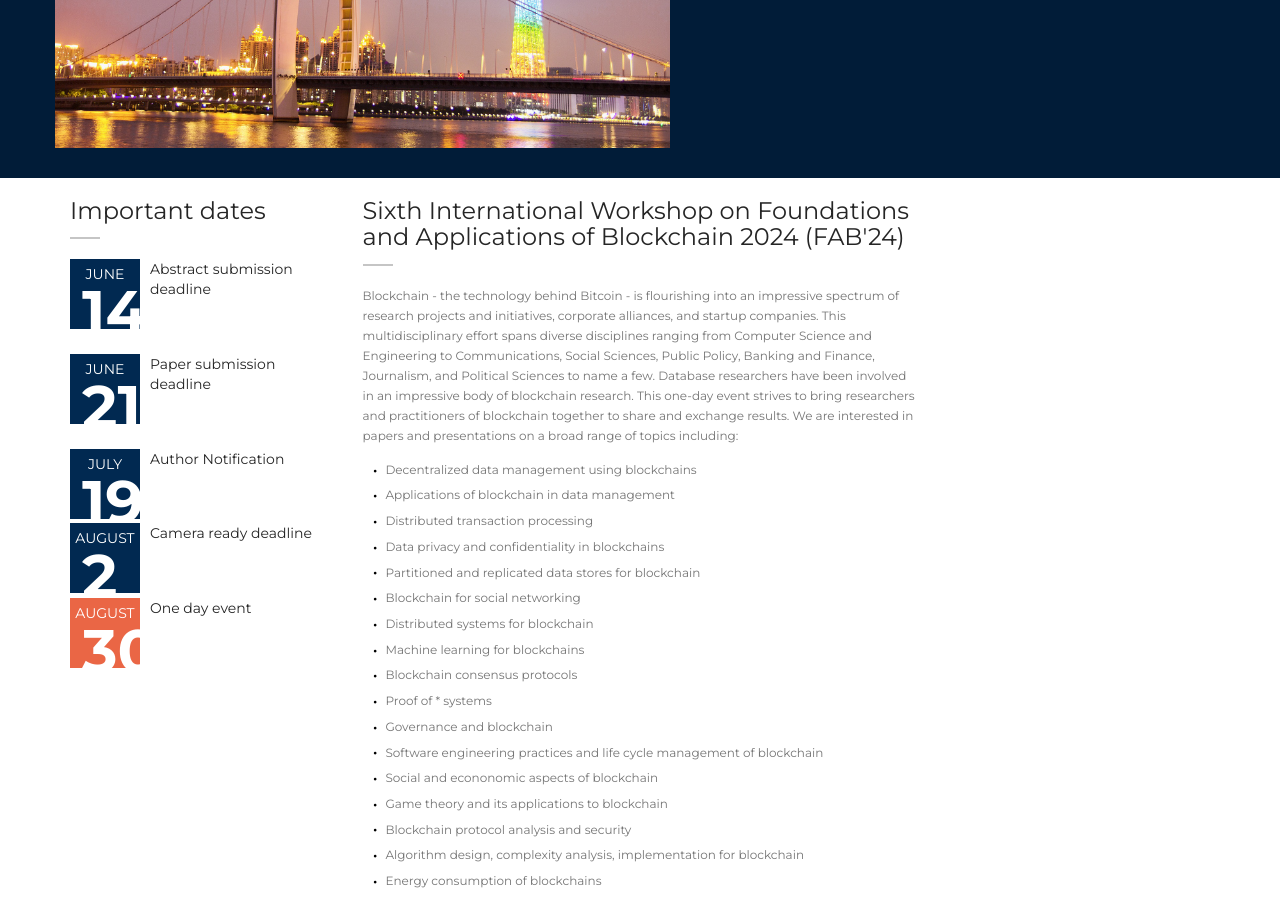
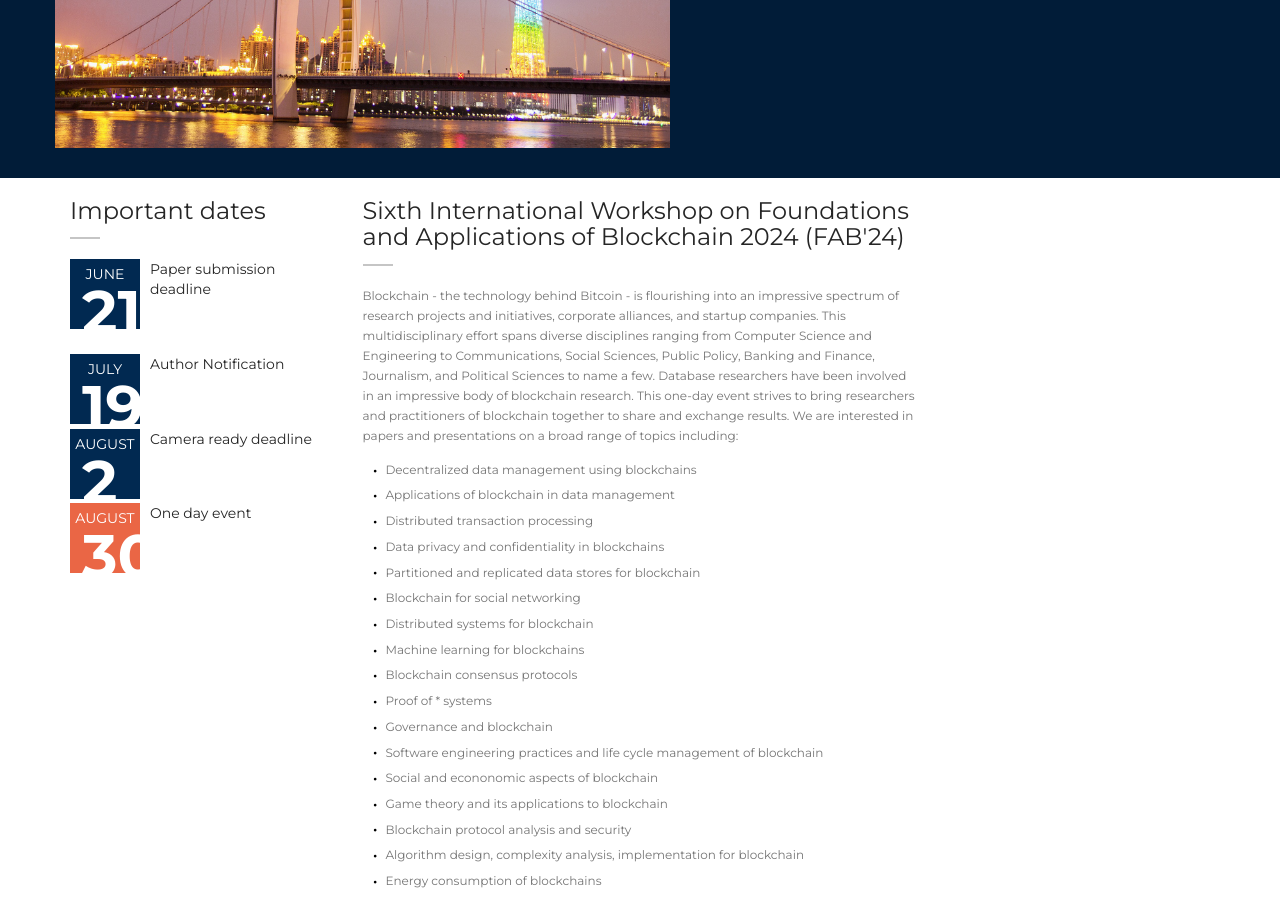
Before and after one commit to scfab/2024, a Jekyll site: the page built from index.html, in a window 1280 px wide and 900 px high, scrolled down 382 px. Built offline with Jekyll 4.4.1, drawn with Linux system fonts in a browser that asks for light colours; comment, search, counter and statistics services are not loaded.

Commit message:
Removing abstract deadline

```diff
--- a/index.html
+++ b/index.html
@@ -14,6 +14,7 @@ layout: default
             <h2>Important dates</h2>
           </header>
           <div class="section-content">
+<!--
             <article class="event nearest">
               <figure class="date">
                 <div class="month">June</div>
@@ -21,12 +22,12 @@ layout: default
               </figure>
               <aside>
                 <header>
-                  <!-- <strike>Paper submission deadline</strike> -->
                   Abstract submission deadline
                 </header>
               </aside>
-            </article><!-- /article -->
+            </article> /article
             <br>
+-->
             <article class="event nearest">
               <figure class="date">
                 <div class="month">June</div>
--- a/papers.html
+++ b/papers.html
@@ -14,6 +14,7 @@ layout: default
             <h2>Important dates</h2>
           </header>
 
+<!--
   <article class="event nearest">
               <figure class="date">
                 <div class="month">June</div>
@@ -21,12 +22,12 @@ layout: default
               </figure>
               <aside>
                 <header>
-                  <!-- <strike>Paper submission deadline</strike> -->
                   Abstract submission deadline
                 </header>
               </aside>
-            </article><!-- /article -->
+            </article> /article
             <br>
+-->
             <article class="event nearest">
               <figure class="date">
                 <div class="month">June</div>
```
